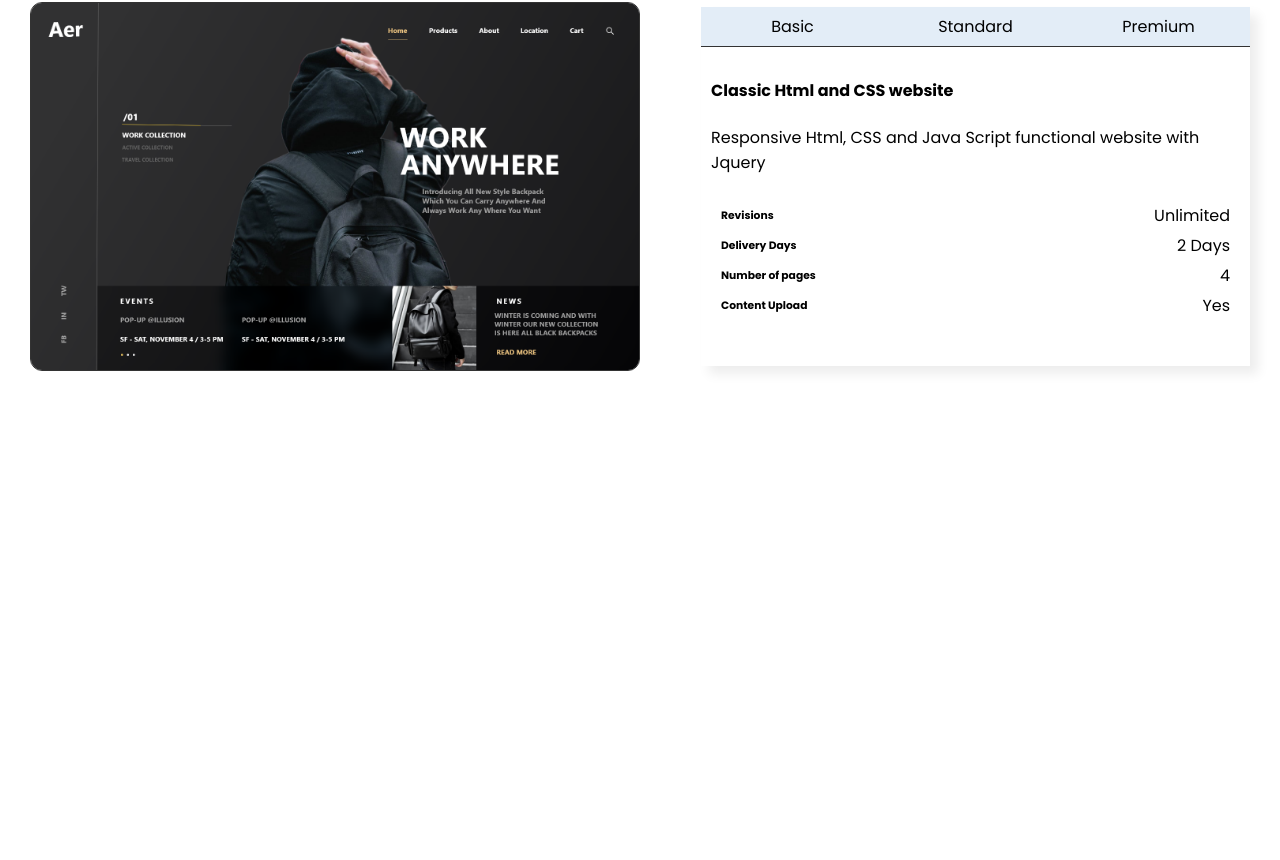
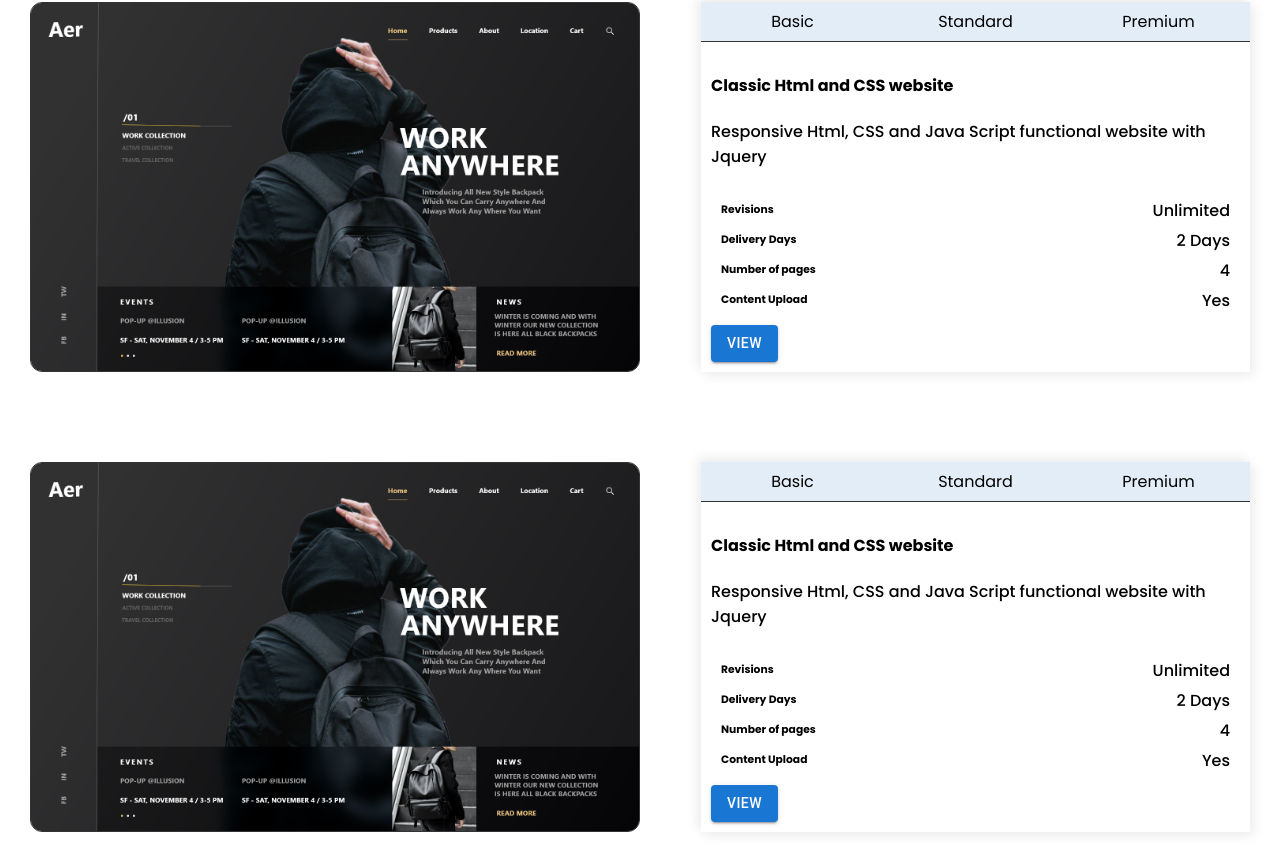
Before and after one commit to Nidal468/FateProfile, a Next.js app: page /url/soft_landing_page in a window 1280 px wide. Shown: the part 1600-2460 px from the top of the page. Before the commit the page ends 2042 px from the top, so only its background shows below. Built offline with nearby package versions, Linux system fonts and the light colour scheme.

Commit message:
version 1.9.0.1

```diff
--- /dev/null
+++ b/data/ecommerce.json
@@ -0,0 +1,32 @@
+  [
+  {
+		"name":"Classic Html and CSS website",
+		"info":"Responsive Html, CSS and Java Script functional website with Jquery",
+		"image":"/images/vr_hero.png",
+		"item_1_name":"Revisions",
+		"item_2_name":"Delivery Days",
+		"item_3_name":"Number of pages",
+		"item_4_name":"Content Upload",
+		"item_1_info":"Unlimited",
+		"item_2_info":"2 Days",
+		"item_3_info":"4",
+		"item_4_info":"Yes",
+		"link":"#",
+		"id":"1"
+	},
+	{
+		"name":"Classic Html and CSS website",
+		"info":"Responsive Html, CSS and Java Script functional website with Jquery",
+		"image":"/images/vr_hero.png",
+		"item_1_name":"Revisions",
+		"item_2_name":"Delivery Days",
+		"item_3_name":"Number of pages",
+		"item_4_name":"Content Upload",
+		"item_1_info":"Unlimited",
+		"item_2_info":"2 Days",
+		"item_3_info":"4",
+		"item_4_info":"Yes",
+		"link":"#",
+		"id":"1"
+	}
+	]
--- /dev/null
+++ b/data/landingpage.json
@@ -0,0 +1,62 @@
+  [
+  {
+		"name":"Classic Html and CSS website",
+		"info":"Responsive Html, CSS and Java Script functional website with Jquery",
+		"image":"/images/dark_hero.png",
+		"item_1_name":"Revisions",
+		"item_2_name":"Delivery Days",
+		"item_3_name":"Number of pages",
+		"item_4_name":"Content Upload",
+		"item_1_info":"Unlimited",
+		"item_2_info":"2 Days",
+		"item_3_info":"4",
+		"item_4_info":"Yes",
+		"link":"#",
+		"id":"1"
+	},
+	{
+		"name":"Classic Html and CSS website",
+		"info":"Responsive Html, CSS and Java Script functional website with Jquery",
+		"image":"/images/dark_hero.png",
+		"item_1_name":"Revisions",
+		"item_2_name":"Delivery Days",
+		"item_3_name":"Number of pages",
+		"item_4_name":"Content Upload",
+		"item_1_info":"Unlimited",
+		"item_2_info":"2 Days",
+		"item_3_info":"4",
+		"item_4_info":"Yes",
+		"link":"#",
+		"id":"1"
+	},
+	{
+		"name":" Html and CSS website",
+		"info":"Responsive Html, CSS and Java Script functional website with Jquery",
+		"image":"/images/dark_hero.png",
+		"item_1_name":"Revisions",
+		"item_2_name":"Delivery Days",
+		"item_3_name":"Number of pages",
+		"item_4_name":"Content Upload",
+		"item_1_info":"Unlimited",
+		"item_2_info":"2 Days",
+		"item_3_info":"4",
+		"item_4_info":"Yes",
+		"link":"#",
+		"id":"1"
+	},
+	{
+		"name":"Classic React and CSS website",
+		"info":"Responsive Html, CSS and Java Script functional website with Jquery",
+		"image":"/images/dark_hero.png",
+		"item_1_name":"Revisions",
+		"item_2_name":"Delivery Days",
+		"item_3_name":"Number of pages",
+		"item_4_name":"Content Upload",
+		"item_1_info":"Unlimited",
+		"item_2_info":"2 Days",
+		"item_3_info":"4",
+		"item_4_info":"Yes",
+		"link":"#",
+		"id":"1"
+	}
+	]
--- a/pages/designs.tsx
+++ b/pages/designs.jsx
@@ -1,5 +1,3 @@
-import type{NextPage} from 'next';
-
 import {Nav} from './components/basic.js';
 
 import design from '../data/design.json';
@@ -7,7 +5,7 @@ import design from '../data/design.json';
 import gallery from '../styles/gallery.module.css'
 
 
-const designs: NextPage = () =>{
+function Designs(){
 	return(
 		<div className={gallery.main}>
 			<Nav/>
@@ -32,4 +30,4 @@ const designs: NextPage = () =>{
 	)
 };
 
-export default designs;
+export default Designs;
--- a/pages/games.tsx
+++ b/pages/games.jsx
@@ -1,12 +1,10 @@
-import type { NextPage } from 'next'
-
 import {Nav} from './components/basic.js';
 
 import games from '../styles/games.module.css'
 
 import tofs from '../data/games.json';
 
-const Games: NextPage = () => {
+function Games(){
    return(
 			 <div className={games.main}>
 				 <Nav border="1px solid #fff"/>
@@ -16,7 +14,7 @@ const Games: NextPage = () => {
 					 <div className={games.box_container}>
 						  {tofs.map(tof => {
 				return(
-					<div className={games.box}>
+					<div className={games.box} key={tof.id}>
 					 <img src={tof.img}/>
 				 <div className={games.teraria}>
 					 <h3>{tof.title}</h3>
--- a/pages/url/soft_landing_page.tsx
+++ b/pages/url/soft_landing_page.jsx
@@ -1,10 +1,13 @@
 import {Nav} from '../components/basic.js';
 import Button from '@mui/material/Button';
 import soft from '/styles/soft_landing_page.module.css'
+import firsts from '/data/landingpage.json';
+import seconds from '/data/ecommerce.json';
 import {useState} from 'react';
 
-export default function Softs(){
+function Softs(){
 	const [isDisplay, setIsDisplay] = useState(false);
+	const [isFilter, setIsFilter] = useState(firsts);
 
 	return(
 		<div className={soft.main}>
@@ -49,21 +52,23 @@ export default function Softs(){
 			</div>
 			<div className={soft.gig_list}>
 				<div className={soft.filter_body}>
-					<i className="fi fi-rr-filter" onClick={() => setIsDisplay(current =>! current)}></i>
+					<i className="fi fi-rr-filter" onClick={() => setIsDisplay(current =>! current)} style={{background: isDisplay? "#333" :"", color:isDisplay? "#fff" :""}}></i>
 					<h2>Use the filter to navigate through my gigs</h2>
 				</div>
 				<div className={soft.filter} style={{display:isDisplay? "flex":"none"}}>
-					<span><input type="radio" name="filter"/><label>Landing page</label></span>
-					<span><input type="radio" name="filter"/><label>E commerce website</label></span>
+					<span><input type="radio" name="filter" onClick={() => setIsFilter(firsts)} defaultChecked/><label>Landing page</label></span>
+					<span><input type="radio" name="filter" onClick={() => setIsFilter(seconds)} /><label>E commerce website</label></span>
 					<span><input type="radio" name="filter"/><label>Business card</label></span>
 					<span><input type="radio" name="filter"/><label>Wordpress</label></span>
 					<span><input type="radio" name="filter"/><label>Web design</label></span>
 					<span><input type="radio" name="filter"/><label>Graphic design</label></span>
 				</div>
-				<div className={soft.items_container}>
+				{isFilter.map(filter => {
+			return(
+			<div className={soft.items_container} key={filter.id}>
 					<div className={soft.items_body}>
 						<div className={soft.items}>
-							<img src="/images/dark_hero.png"/>
+							<img src={filter.image} />
 							<div className={soft.items_info}>
 								<div className={soft.items_offer}>
 									<span>Basic</span>
@@ -71,21 +76,24 @@ export default function Softs(){
 									<span>Premium</span>
 								</div>
 								<div className={soft.items_offer_text}>
-									<h4>Classic Html and CSS website</h4>
-									<p>Responsive Html, CSS and Java Script functional website with Jquery</p>
+									<h4>{filter.name}</h4>
+									<p>{filter.info}</p>
 									<div id={soft.list}>
-										<span><h6>Revisions</h6><p>Unlimited</p></span>
-										<span><h6>Delivery Days</h6><p>2 Days</p></span>
-										<span><h6>Number of pages</h6><p>4</p></span>
-										<span><h6>Content Upload</h6><p>Yes</p></span>
+										<span><h6>{filter.item_1_name}</h6><p>{filter.item_1_info}</p></span>
+										<span><h6>{filter.item_2_name}</h6><p>{filter.item_2_info}</p></span>
+										<span><h6>{filter.item_3_name}</h6><p>{filter.item_3_info}</p></span>
+										<span><h6>{filter.item_4_name}</h6><p>{filter.item_4_info}</p></span>
 									</div>
-									<Button/>
+									<Button variant="contained" href={filter.link}>View</Button>
 								</div>
 							</div>
 						</div>
 					</div>
 				</div>
+				)
+				})};
 			</div>
 		</div>
 	)
 };
+export default Softs
--- a/styles/soft_landing_page.module.css
+++ b/styles/soft_landing_page.module.css
@@ -174,7 +174,6 @@
 	height: 400px;
 	padding: 20px;
 	margin: 60px 0px;
-
 }
 .items{
 	width: 100%;
@@ -195,8 +194,8 @@
 	width: 45%;
 	height: 100%;
 	background: #ffffff;
-	box-shadow:  8px 8px 11px #ededed,
-             -8px -8px 11px #ffffff;
+	box-shadow:  4px 4px 11px #ededed,
+             -4px -4px 11px #ededed;
 
 }
 .items_offer{
@@ -215,6 +214,7 @@
 	display: flex;
 	align-items: center;
 	justify-content: center;
+	cursor: none;
 
 }
 .items_offer span:hover{
@@ -227,6 +227,7 @@
 	padding: 10px;
 	height: 96%;
 	font-size: 16px;
+	font-weight: 500;
 
 }
 #list{
```
